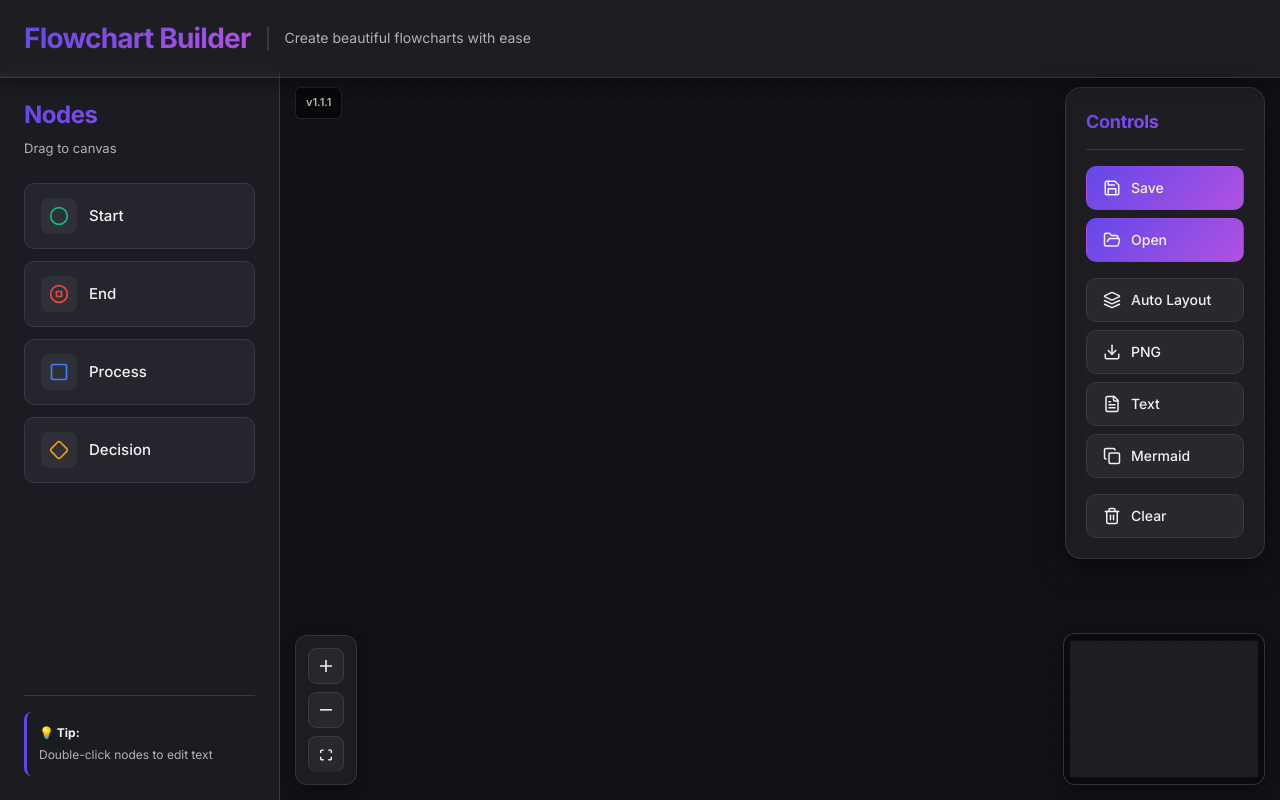
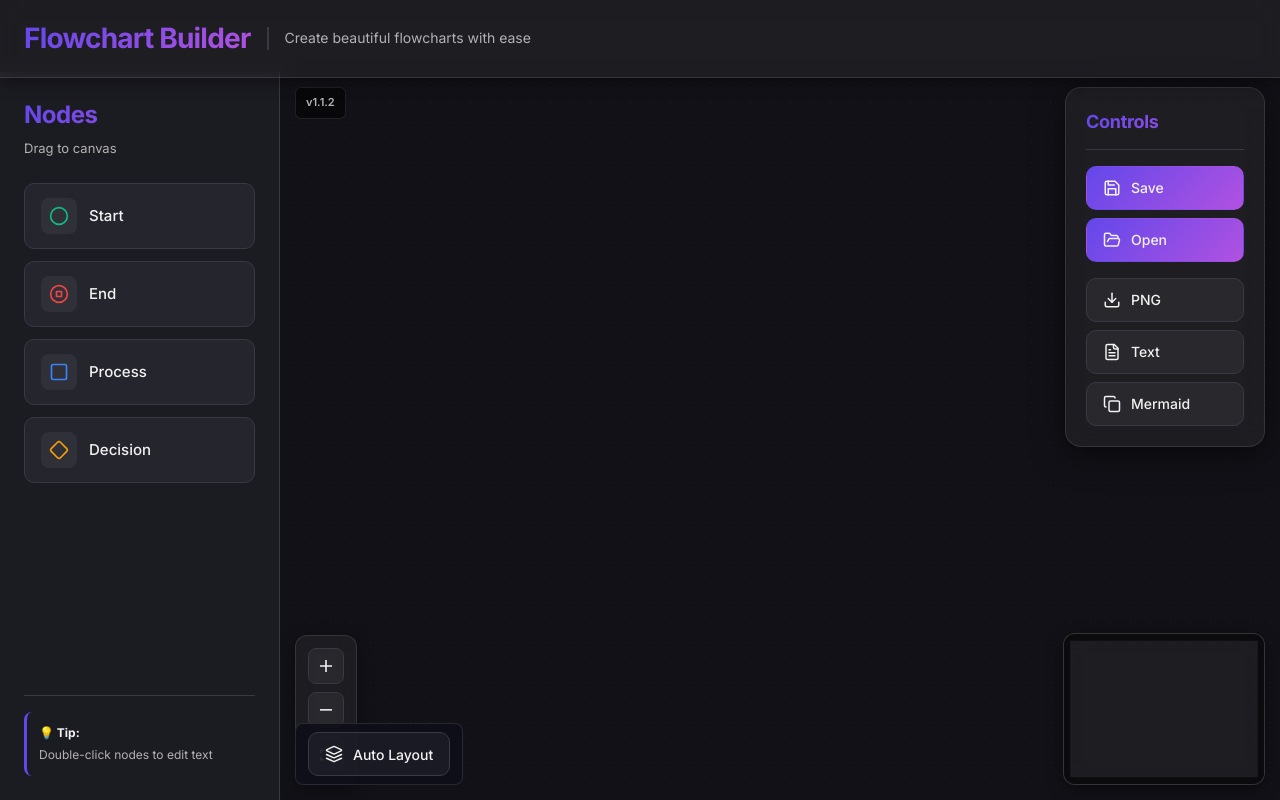
Before and after one commit to conei7/flowchart-app, a React (Vite) app: page / in a window 1280 px wide. Built offline with nearby package versions, Linux system fonts and the light colour scheme.

Commit message:
v1.1.2 - UI cleanup: move Auto Layout to bottom-left, remove Clear

```diff
--- a/src/components/FlowchartBuilder.tsx
+++ b/src/components/FlowchartBuilder.tsx
@@ -12,14 +12,14 @@ import {
     BackgroundVariant,
 } from '@xyflow/react';
 import '@xyflow/react/dist/style.css';
-import { Download, Trash2, Layers, Save, FolderOpen, FileText, Copy, CheckCircle } from 'lucide-react';
+import { Download, Layers, Save, FolderOpen, FileText, Copy, CheckCircle } from 'lucide-react';
 
 import { Sidebar } from './Sidebar';
 import { nodeTypes } from './nodes/CustomNodes';
 import { exportAsImage, exportAsText, copyMermaidToClipboard, saveProject, loadProject } from '../utils/export';
 import './FlowchartBuilder.css';
 
-const APP_VERSION = 'v1.1.1';
+const APP_VERSION = 'v1.1.2';
 
 let nodeId = 0;
 const getNodeId = () => `node_${nodeId++}`;
@@ -229,14 +229,6 @@ export const FlowchartBuilder = () => {
             setTimeout(() => setCopySuccess(false), 2000);
         }
     }, [nodes, edges]);
-
-    const handleClearAll = useCallback(() => {
-        if (window.confirm('Are you sure you want to clear the entire flowchart?')) {
-            setNodes([]);
-            setEdges([]);
-            nodeId = 0;
-        }
-    }, [setNodes, setEdges]);
 
     // Project save handler
     const handleSaveProject = useCallback(() => {
@@ -596,14 +588,6 @@ export const FlowchartBuilder = () => {
                             <div className="button-divider"></div>
                             <button
                                 className="control-button"
-                                onClick={handleAutoLayout}
-                                title="Auto Layout"
-                            >
-                                <Layers size={18} />
-                                <span>Auto Layout</span>
-                            </button>
-                            <button
-                                className="control-button"
                                 onClick={handleExportImage}
                                 title="Export as PNG"
                             >
@@ -626,17 +610,27 @@ export const FlowchartBuilder = () => {
                                 {copySuccess ? <CheckCircle size={18} /> : <Copy size={18} />}
                                 <span>{copySuccess ? 'Copied!' : 'Mermaid'}</span>
                             </button>
-                            <div className="button-divider"></div>
-                            <button
-                                className="control-button danger"
-                                onClick={handleClearAll}
-                                title="Clear All"
-                            >
-                                <Trash2 size={18} />
-                                <span>Clear</span>
-                            </button>
                         </div>
                     </Panel>
+
+                    {/* Auto Layout Button - Bottom Left */}
+                    <Panel position="bottom-left" style={{
+                        padding: '8px 12px',
+                        background: 'rgba(15, 15, 25, 0.9)',
+                        borderRadius: '8px',
+                        border: '1px solid rgba(255, 255, 255, 0.1)',
+                    }}>
+                        <button
+                            className="control-button"
+                            onClick={handleAutoLayout}
+                            title="Auto Layout"
+                            style={{ margin: 0 }}
+                        >
+                            <Layers size={18} />
+                            <span>Auto Layout</span>
+                        </button>
+                    </Panel>
+
                     <Panel position="top-left" style={{
                         padding: '6px 10px',
                         background: 'rgba(0, 0, 0, 0.5)',
```
